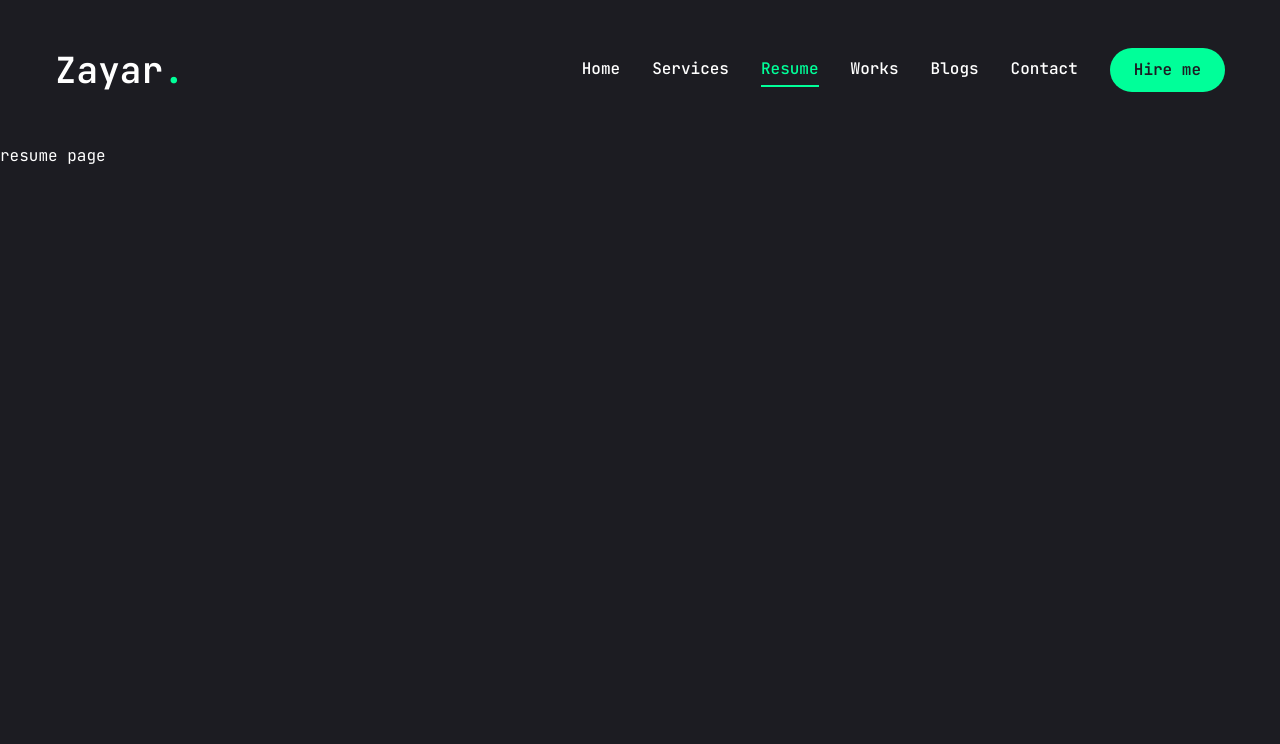
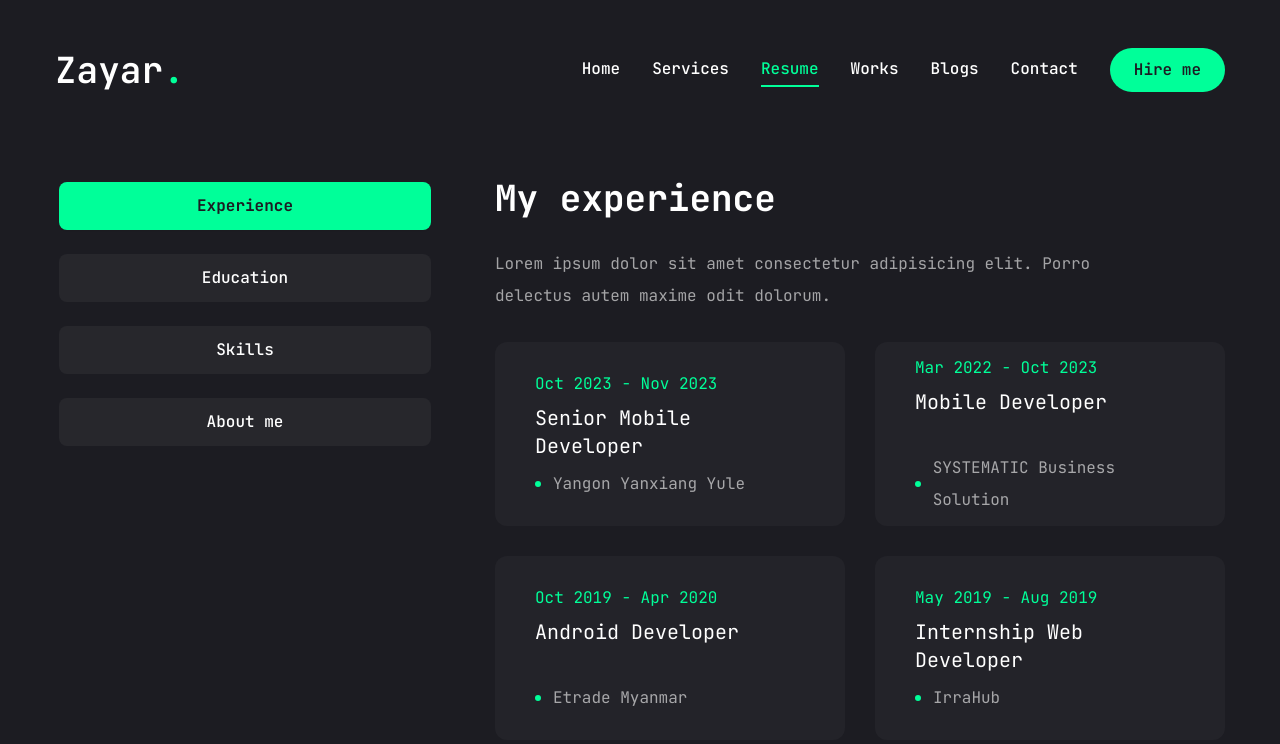
Before and after one commit to mixin27/mixin27, a Next.js app: page /resume in a window 1280 px wide. Shown: the top 744 px of the page. Built offline with nearby package versions, Linux system fonts and the light colour scheme.

Commit message:
resume page tabs and experiences design

```diff
--- a/app/resume/page.jsx
+++ b/app/resume/page.jsx
@@ -1,7 +1,258 @@
-import React from "react";
+"use client";
+
+import { motion } from "framer-motion";
+import {
+  FaHtml5,
+  FaCss3,
+  FaJs,
+  FaReact,
+  FaNodeJs,
+  FaJava,
+  FaAndroid,
+  FaMobile,
+} from "react-icons/fa";
+import {
+  SiFlutter,
+  SiNextdotjs,
+  SiMysql,
+  SiSqlite,
+  SiMongodb,
+} from "react-icons/si";
+
+// components
+import { Tabs, TabsContent, TabsList, TabsTrigger } from "@/components/ui/tabs";
+import {
+  Tooltip,
+  TooltipContent,
+  TooltipProvider,
+  TooltipTrigger,
+} from "@/components/ui/tooltip";
+import { ScrollArea } from "@/components/ui/scroll-area";
+
+// about data
+const about = {
+  title: "About Me",
+  description:
+    "Lorem ipsum dolor sit amet consectetur adipisicing elit. Porro delectus autem maxime odit dolorum.",
+  info: [
+    {
+      fieldName: "Name",
+      fieldValue: "Kyaw Zayar Tun",
+    },
+    {
+      fieldName: "Phone",
+      fieldValue: "(+95) 9 799 967 180",
+    },
+    {
+      fieldName: "Experience",
+      fieldValue: "3+ Years",
+    },
+    {
+      fieldName: "Nationality",
+      fieldValue: "Burmese (Myanmar)",
+    },
+    {
+      fieldName: "Email",
+      fieldValue: "kyawzayartun.dev@gmail.com",
+    },
+    {
+      fieldName: "Freelance",
+      fieldValue: "Available",
+    },
+    {
+      fieldName: "Languages",
+      fieldValue: "Burmese, English",
+    },
+  ],
+};
+
+// experience data
+const experience = {
+  icon: "/assets/resume/badge.svg",
+  title: "My experience",
+  description:
+    "Lorem ipsum dolor sit amet consectetur adipisicing elit. Porro delectus autem maxime odit dolorum.",
+  items: [
+    {
+      company: "Yangon Yanxiang Yule",
+      position: "Senior Mobile Developer",
+      duration: "Oct 2023 - Nov 2023",
+    },
+    {
+      company: "SYSTEMATIC Business Solution",
+      position: "Mobile Developer",
+      duration: "Mar 2022 - Oct 2023",
+    },
+    {
+      company: "Etrade Myanmar",
+      position: "Android Developer",
+      duration: "Oct 2019 - Apr 2020",
+    },
+    {
+      company: "IrraHub",
+      position: "Internship Web Developer",
+      duration: "May 2019 - Aug 2019",
+    },
+  ],
+};
+
+// education data
+const education = {
+  icon: "/assets/resume/cap.svg",
+  title: "My education",
+  description:
+    "Lorem ipsum dolor sit amet consectetur adipisicing elit. Porro delectus autem maxime odit dolorum.",
+  items: [
+    {
+      institution: "Samsung Tech Institute",
+      degree: "Mobile Application Training",
+      duration: "May 2018 - Aug 2018",
+    },
+    {
+      institution: "University of Computer Studies, Yangon",
+      degree: "Bachelor of Computer Science",
+      duration: "Nov 2014 - Aug 2019",
+    },
+  ],
+};
+
+// skill data
+const skills = {
+  title: "My skills",
+  description:
+    "Lorem ipsum dolor sit amet consectetur adipisicing elit. Corrupti optio beatae esse voluptas.",
+  skillList: [
+    {
+      icon: <FaHtml5 />,
+      name: "html 5",
+    },
+    {
+      icon: <FaCss3 />,
+      name: "css 3",
+    },
+    {
+      icon: <FaJs />,
+      name: "javascript",
+    },
+    {
+      icon: <FaJava />,
+      name: "java",
+    },
+    {
+      icon: <FaAndroid />,
+      name: "android",
+    },
+    {
+      icon: <SiFlutter />,
+      name: "flutter",
+    },
+    {
+      icon: <FaNodeJs />,
+      name: "node.js",
+    },
+    {
+      icon: <FaReact />,
+      name: "react.js",
+    },
+    {
+      icon: <SiNextdotjs />,
+      name: "next.js",
+    },
+    {
+      icon: <FaHtml5 />,
+      name: "html 5",
+    },
+    {
+      icon: <SiMysql />,
+      name: "mysql",
+    },
+    {
+      icon: <SiSqlite />,
+      name: "sqlite",
+    },
+    {
+      icon: <SiMongodb />,
+      name: "mongodb",
+    },
+  ],
+};
 
 const Resume = () => {
-  return <div>resume page</div>;
+  return (
+    <motion.div
+      initial={{ opacity: 0 }}
+      animate={{
+        opacity: 1,
+        transition: { delay: 2.4, duration: 0.4, ease: "easeIn" },
+      }}
+      className="min-h-[80vh] flex items-center justify-center py-12 xl:py-0"
+    >
+      <div className="container mx-auto">
+        <Tabs
+          defaultValue="experience"
+          className="flex flex-col xl:flex-row gap-[60px]"
+        >
+          <TabsList className="flex flex-col w-full max-w-[380px] mx-auto xl:mx-0 gap-6">
+            <TabsTrigger value="experience">Experience</TabsTrigger>
+            <TabsTrigger value="education">Education</TabsTrigger>
+            <TabsTrigger value="skills">Skills</TabsTrigger>
+            <TabsTrigger value="about">About me</TabsTrigger>
+          </TabsList>
+
+          {/* content */}
+          <div className="min-h-[70vh] w-full">
+            {/* experience */}
+            <TabsContent value="experience" className="w-full">
+              <div className="flex flex-col gap-[30px] text-center xl:text-left">
+                <h3 className="text-4xl font-bold">{experience.title}</h3>
+                <p className="max-w-[600px] text-white/60 mx-auto xl:mx-0">
+                  {experience.description}
+                </p>
+
+                <ScrollArea className="h-[400px]">
+                  <ul className="grid grid-cols-1 lg:grid-cols-2 gap-[30px]">
+                    {experience.items.map((exp, index) => {
+                      return (
+                        <li
+                          key={index}
+                          className="bg-[#232329] h-[184px] py-6 px-10 rounded-xl flex flex-col justify-center items-center lg:items-start gap-1"
+                        >
+                          <span className="text-accent">{exp.duration}</span>
+                          <h3 className="text-xl max-w-[260px] min-h-[60px] text-center lg:text-left">
+                            {exp.position}
+                          </h3>
+                          <div className="flex items-center gap-3">
+                            {/* dot */}
+                            <span className="w-[6px] h-[6px] rounded-full bg-accent"></span>
+                            <p className="text-white/60">{exp.company}</p>
+                          </div>
+                        </li>
+                      );
+                    })}
+                  </ul>
+                </ScrollArea>
+              </div>
+            </TabsContent>
+
+            {/* education */}
+            <TabsContent value="education" className="w-full">
+              education
+            </TabsContent>
+
+            {/* skills */}
+            <TabsContent value="skills" className="w-full">
+              skills
+            </TabsContent>
+
+            {/* about me */}
+            <TabsContent value="about" className="w-full">
+              about me
+            </TabsContent>
+          </div>
+        </Tabs>
+      </div>
+    </motion.div>
+  );
 };
 
 export default Resume;
--- a/components/ui/scroll-area.jsx
+++ b/components/ui/scroll-area.jsx
@@ -1,25 +1,29 @@
-"use client"
+"use client";
 
-import * as React from "react"
-import * as ScrollAreaPrimitive from "@radix-ui/react-scroll-area"
+import * as React from "react";
+import * as ScrollAreaPrimitive from "@radix-ui/react-scroll-area";
 
-import { cn } from "@/lib/utils"
+import { cn } from "@/lib/utils";
 
-const ScrollArea = React.forwardRef(({ className, children, ...props }, ref) => (
+const ScrollArea = React.forwardRef(
+  ({ className, children, ...props }, ref) => (
     <ScrollAreaPrimitive.Root
       ref={ref}
       className={cn("relative overflow-hidden", className)}
-    {...props}>
+      {...props}
+    >
       <ScrollAreaPrimitive.Viewport className="h-full w-full rounded-[inherit]">
         {children}
       </ScrollAreaPrimitive.Viewport>
       <ScrollBar />
       <ScrollAreaPrimitive.Corner />
     </ScrollAreaPrimitive.Root>
-))
-ScrollArea.displayName = ScrollAreaPrimitive.Root.displayName
+  )
+);
+ScrollArea.displayName = ScrollAreaPrimitive.Root.displayName;
 
-const ScrollBar = React.forwardRef(({ className, orientation = "vertical", ...props }, ref) => (
+const ScrollBar = React.forwardRef(
+  ({ className, orientation = "vertical", ...props }, ref) => (
     <ScrollAreaPrimitive.ScrollAreaScrollbar
       ref={ref}
       orientation={orientation}
@@ -31,10 +35,12 @@
           "h-2.5 flex-col border-t border-t-transparent p-[1px]",
         className
       )}
-    {...props}>
-    <ScrollAreaPrimitive.ScrollAreaThumb className="relative flex-1 rounded-full bg-slate-200 dark:bg-slate-800" />
+      {...props}
+    >
+      <ScrollAreaPrimitive.ScrollAreaThumb className="relative flex-1 rounded-full bg-accent dark:bg-slate-800" />
     </ScrollAreaPrimitive.ScrollAreaScrollbar>
-))
-ScrollBar.displayName = ScrollAreaPrimitive.ScrollAreaScrollbar.displayName
+  )
+);
+ScrollBar.displayName = ScrollAreaPrimitive.ScrollAreaScrollbar.displayName;
 
-export { ScrollArea, ScrollBar }
+export { ScrollArea, ScrollBar };
--- a/components/ui/tabs.jsx
+++ b/components/ui/tabs.jsx
@@ -1,43 +1,43 @@
-"use client"
+"use client";
 
-import * as React from "react"
-import * as TabsPrimitive from "@radix-ui/react-tabs"
+import * as React from "react";
+import * as TabsPrimitive from "@radix-ui/react-tabs";
 
-import { cn } from "@/lib/utils"
+import { cn } from "@/lib/utils";
 
-const Tabs = TabsPrimitive.Root
+const Tabs = TabsPrimitive.Root;
 
 const TabsList = React.forwardRef(({ className, ...props }, ref) => (
   <TabsPrimitive.List
     ref={ref}
-    className={cn(
-      "inline-flex h-10 items-center justify-center rounded-md bg-slate-100 p-1 text-slate-500 dark:bg-slate-800 dark:text-slate-400",
-      className
-    )}
-    {...props} />
-))
-TabsList.displayName = TabsPrimitive.List.displayName
+    className={cn("inline-flex h-auto rounded-md p-1 text-primary", className)}
+    {...props}
+  />
+));
+TabsList.displayName = TabsPrimitive.List.displayName;
 
 const TabsTrigger = React.forwardRef(({ className, ...props }, ref) => (
   <TabsPrimitive.Trigger
     ref={ref}
     className={cn(
-      "inline-flex items-center justify-center whitespace-nowrap rounded-sm px-3 py-1.5 text-sm font-medium ring-offset-white transition-all focus-visible:outline-none focus-visible:ring-2 focus-visible:ring-slate-950 focus-visible:ring-offset-2 disabled:pointer-events-none disabled:opacity-50 data-[state=active]:bg-white data-[state=active]:text-slate-950 data-[state=active]:shadow-sm dark:ring-offset-slate-950 dark:focus-visible:ring-slate-300 dark:data-[state=active]:bg-slate-950 dark:data-[state=active]:text-slate-50",
+      "inline-flex items-center w-full bg-[#27272c] justify-center whitespace-nowrap text-white rounded-lg p-3 text-base font-medium ring-offset-white transition-all disabled:pointer-events-none disabled:opacity-50 data-[state=active]:bg-accent data-[state=active]:text-primary data-[state=active]:font-bold data-[state=active]:shadow-sm",
       className
     )}
-    {...props} />
-))
-TabsTrigger.displayName = TabsPrimitive.Trigger.displayName
+    {...props}
+  />
+));
+TabsTrigger.displayName = TabsPrimitive.Trigger.displayName;
 
 const TabsContent = React.forwardRef(({ className, ...props }, ref) => (
   <TabsPrimitive.Content
     ref={ref}
     className={cn(
-      "mt-2 ring-offset-white focus-visible:outline-none focus-visible:ring-2 focus-visible:ring-slate-950 focus-visible:ring-offset-2 dark:ring-offset-slate-950 dark:focus-visible:ring-slate-300",
+      "min-h-[480px] ring-offset-white focus-visible:outline-none focus-visible:ring-2 focus-visible:ring-slate-950 focus-visible:ring-offset-2 dark:ring-offset-slate-950 dark:focus-visible:ring-slate-300",
       className
     )}
-    {...props} />
-))
-TabsContent.displayName = TabsPrimitive.Content.displayName
+    {...props}
+  />
+));
+TabsContent.displayName = TabsPrimitive.Content.displayName;
 
-export { Tabs, TabsList, TabsTrigger, TabsContent }
+export { Tabs, TabsList, TabsTrigger, TabsContent };
```
Lines whose indentation alone changed are shown as unchanged.
